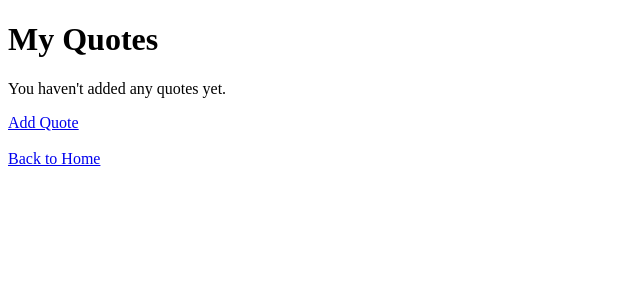
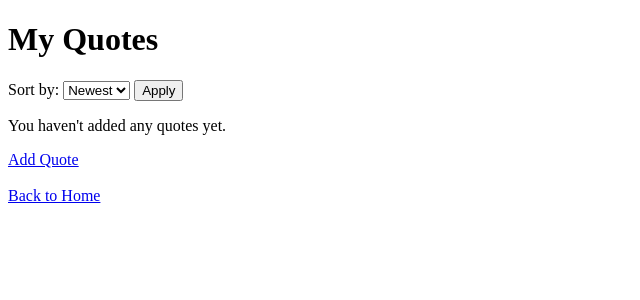
Before and after one commit to nasim-orion/cornered_wisdom, a Django app: page /my-quotes/ in a window 1280 px wide. Shown: the top 300 px of the page, without its empty margins (0-640 px from the left). Run offline with Django 4.2, Linux system fonts and the light colour scheme; the visitor is signed in with stand-in values (Sample User, id 1); data that the repository does not hold is empty.

Commit message:
Quote filter functionality add

```diff
--- a/home/templates/home/my_quotes.html
+++ b/home/templates/home/my_quotes.html
@@ -7,6 +7,17 @@
 <body>
 
     <h1>My Quotes</h1>
+
+    <form method="get">
+        <label for="sort">Sort by:</label>
+        <select name="sort" id="sort">
+            <option value="newest" {% if sort == "newest" %}selected{% endif %}>Newest</option>
+            <option value="oldest" {% if sort == "oldest" %}selected{% endif %}>Oldest</option>
+            <option value="book" {% if sort == "book" %}selected{% endif %}>Book</option>
+            <option value="author" {% if sort == "author" %}selected{% endif %}>Author</option>
+        </select>
+        <button type="submit">Apply</button>
+    </form>
 
     {% for quote in quotes %}
 
--- a/home/views.py
+++ b/home/views.py
@@ -64,7 +64,22 @@ def add_quote(request):
 
 @login_required
 def my_quotes(request):
-    quotes = Quote.objects.filter(user=request.user)
+    # quotes = Quote.objects.filter(user=request.user)
+
+    sort = request.GET.get("sort", "newest")
+
+    if sort == "oldest":
+           quotes = Quote.objects.filter(user=request.user).order_by("created_at")
+
+    elif sort == "book":
+           quotes = Quote.objects.filter(user=request.user).order_by("book__title")
+
+    elif sort == "author":
+           quotes = Quote.objects.filter(user=request.user).order_by("book__author")
+
+    else:
+           quotes = Quote.objects.filter(user=request.user).order_by("-created_at")
+
 
     return render(request, "home/my_quotes.html", {
         "quotes": quotes
```
